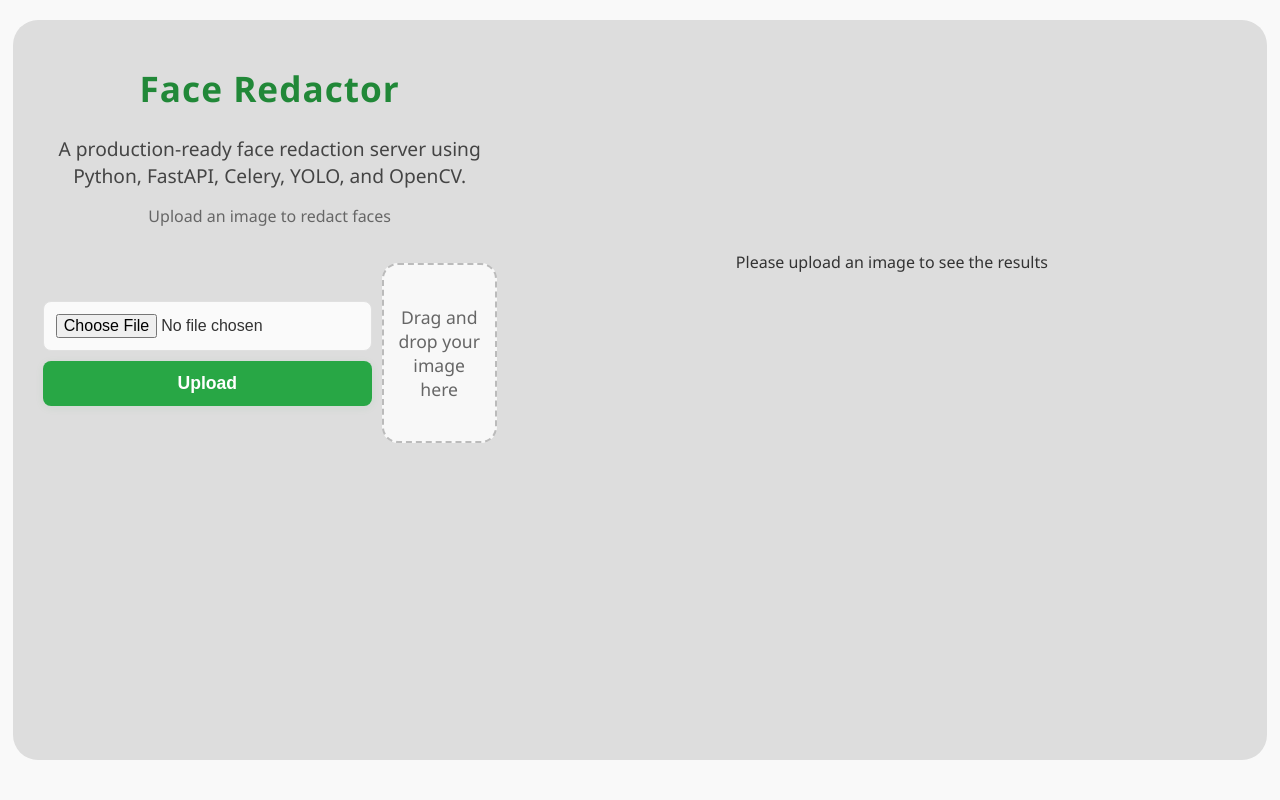
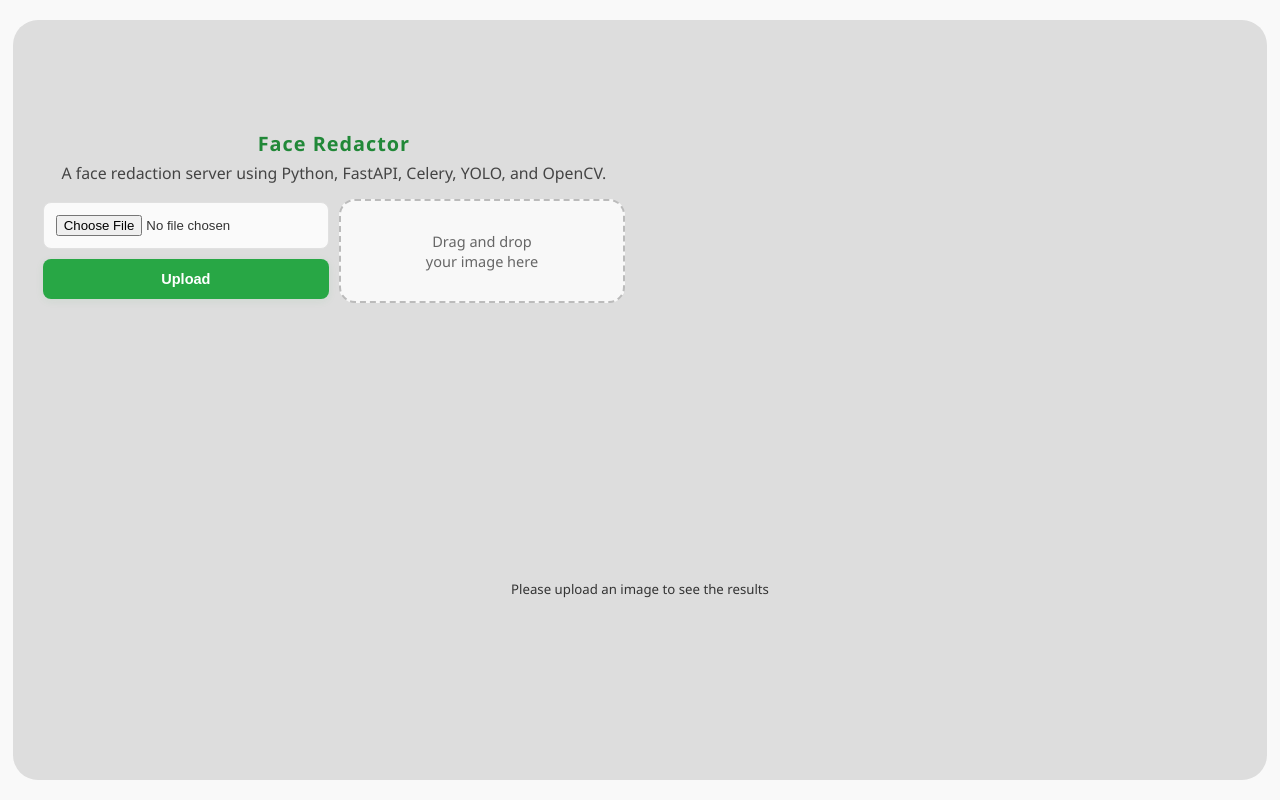
Before and after one commit to niepw/image-uploader-app, a Flask app: page / in a window 1280 px wide. Run offline with Flask 3, Linux system fonts and the light colour scheme.

Commit message:
Update index.html and python programs

```diff
--- a/app.py
+++ /dev/null
@@ -1,28 +0,0 @@
-from flask import Flask, render_template, request, redirect, url_for
-import os
-from werkzeug.utils import secure_filename
-
-app = Flask(__name__)
-UPLOAD_FOLDER = "static/uploads/"
-app.config["UPLOAD_FOLDER"] = UPLOAD_FOLDER
-
-
-@app.route("/", methods=["GET", "POST"])
-def index():
-    if request.method == "POST":
-        file = request.files["image"]
-        if file:
-            filename = secure_filename(file.filename)
-            filepath = os.path.join(app.config["UPLOAD_FOLDER"], filename)
-            file.save(filepath)
-            return render_template("index.html", filename=filename)
-    return render_template("index.html", filename=None)
-
-
-@app.route("/uploads/<filename>")
-def uploaded_file(filename):
-    return redirect(url_for("static", filename=f"uploads/{filename}"), code=301)
-
-
-if __name__ == "__main__":
-    app.run(debug=True)
--- /dev/null
+++ b/main.py
@@ -0,0 +1,59 @@
+from flask import Flask, render_template, request, redirect, url_for
+import os
+from werkzeug.utils import secure_filename
+from utils.redaction_pipline import detect_and_redact_image
+
+app = Flask(__name__)
+UPLOAD_FOLDER = "static/uploaded/"
+# Ensure the upload folder exists
+os.makedirs(UPLOAD_FOLDER, exist_ok=True)
+# Set the upload folder in the app configuration
+app.config["UPLOAD_FOLDER"] = UPLOAD_FOLDER
+
+REDACTED_FOLDER = "static/redacted/"
+# Ensure the redacted folder exists
+os.makedirs(REDACTED_FOLDER, exist_ok=True)
+# Set the redacted folder in the app configuration
+app.config["REDACTED_FOLDER"] = REDACTED_FOLDER
+
+
+@app.route("/", methods=["GET", "POST"])
+def index():
+    if request.method == "POST":
+        file = request.files["image"]
+        if file:
+            # Ensure the filename is unique or sanitized if necessary
+            filename = file.filename
+            filename = filename.replace(" ", "_")
+            filename = filename.replace("/", "_")
+            filename = filename.replace("\\", "_")
+            filename = filename.replace(":", "_")
+            filename = filename.replace("?", "_")
+            filename = filename.replace("*", "_")
+            filename = filename.replace("<", "_")
+            filename = filename.replace(">", "_")
+            filename = filename.replace("|", "_")
+            filename = filename.replace('"', "_")
+            filename = filename.replace("'", "_")
+            filename = filename.replace(".", "_")
+            content = file.read()
+            # Save the original file to the upload folder
+            with open(f"{app.config['UPLOAD_FOLDER']}{filename}", "wb") as f:
+                f.write(content)
+            # Process the image and save the redacted version
+            with open(f"{app.config['REDACTED_FOLDER']}{filename}", "wb") as f:
+                f.write(detect_and_redact_image(content, 0.2))
+            return render_template("index.html", filename=filename)
+
+    # If the request method is GET or if no file was uploaded, render the index page without a filename
+    print("No file uploaded or GET request received.")
+    return render_template("index.html", filename=None)
+
+
+@app.route("/uploads/<filename>")
+def uploaded_file(filename):
+    return redirect(url_for("static", filename=f"uploaded/{filename}"), code=301)
+
+
+if __name__ == "__main__":
+    app.run(debug=True)
--- a/static/css/styles.css
+++ b/static/css/styles.css
@@ -13,22 +13,25 @@
       html,
       body {
         margin: 0;
-          min-height: 100%;
-          min-width: 100%;
         padding: 0;
+        min-height: 100vh;
+        min-width: 100vw;
+        font-size: calc(8pt + 0.2vw);
       }
 
       body {
         font-family: "Segoe UI", Arial, sans-serif;
         background: var(--bg);
         color: #333;
-          margin: 0;
-          padding: 0;
         display: flex;
+        flex: 1;
+        flex-grow: 1;
         flex-direction: column;
         align-items: center;
-          width: 100vw;
-          min-height: 100vh;
+        align-content: center;
+        justify-content: center;
+        justify-items: center;
+        gap: 10px;
       }
 
       * {
@@ -42,93 +45,103 @@
 
       /* container */
       .container-d5fd1d222ba6 {
-          position: relative;
         width: 98%;
+        height: auto;
         background: var(--card-bg);
         border-radius: 25px 25px 25px 25px;
         display: flex;
-          align-items: start;
-          align-content: start;
-          justify-items: start;
-          justify-content: start;
+        align-items: center;
+        align-content: center;
+        justify-items: space-around;
+        justify-content: space-around;
         gap: 10px;
-          margin: 20px auto 40px auto;
+        margin: 20px 20px 20px 20px;
         padding: 10px 10px 10px 10px;
         z-index: 0;
-          flex-direction: row;
+        flex-direction: column;
         flex-wrap: wrap;
         flex-grow: 1;
-          grid-template-rows: 1fr;
-          grid-template-columns: 1fr 1fr;
       }
 
       /* result-section */
       .resultsec-552b99c761ec {
         position: relative;
-          height: 100%;
+        width: 100%;
+        height: auto;
         background: var(--card-bg);
         border-radius: 0px 0px 0px 0px;
-          overflow: hidden;
         display: flex;
         align-items: center;
-          align-content: space-around;
-          justify-content: stretch;
+        align-content: center;
+        justify-items: center;
+        justify-content: center;
         gap: 10px;
         padding: 10px 10px 10px 10px;
         flex-direction: column;
         flex-wrap: wrap;
         flex: 1;
-          flex-grow: 1.5;
-          align-self: center;
+        flex-grow: 2;
+        align-self: start;
       }
 
       /* result-image */
       .resultima-5545caf87891 {
         width: 100%;
+        height: auto;
         background: var(--card-bg);
         border-radius: 0px 0px 0px 0px;
+        display: flex;
+        align-items: center;
+        align-content: center;
+        justify-items: center;
+        justify-content: center;
+        text-align: center;
+        gap: 50px;
         flex: 1;
-          flex-shrink: 0;
-          align-self: start;
-          text-align: center;
+        flex-grow: 1;
+        align-self: center;
+        flex-wrap: wrap;
+        flex-direction: row;
       }
 
       /* result-info */
       .resultinf-554acbf6be9c {
         width: 100%;
-          height: 50%;
+        height: auto;
         background: var(--card-bg);
         border-radius: 0px 0px 0px 0px;
-          flex-shrink: 0;
         align-self: center;
         text-align: center;
+        flex: 1;
+        flex-grow: 1;
       }
 
       /* upload-section */
       .uploadsec-552b6506f74d {
-          width: 80%;
         position: relative;
+        width: 100%;
         height: auto;
         background: var(--card-bg);
         border-radius: 0px 0px 0px 0px;
         overflow: hidden;
         display: flex;
-          align-items: start;
+        align-items: flex-start;
         align-content: space-around;
-          justify-content: start;
+        justify-content: space-around;
         gap: 10px;
         padding: 10px 10px 10px 10px;
-          flex-direction: column;
+        flex-direction: row;
         flex-wrap: wrap;
         flex: 1;
         flex-grow: 1;
-          align-self: center;
+        align-self: flex-start;
       }
 
       /* preview-form */
       .previewfo-552eb8001872 {
         position: relative;
         width: 100%;
+        height: auto;
         background: var(--card-bg);
         border-radius: 0px 0px 0px 0px;
         display: flex;
@@ -157,6 +169,7 @@
       .uploadfor-552b80ba24e9 {
         position: relative;
         width: 100%;
+        height: auto;
         background: var(--card-bg);
         border-radius: 0px 0px 0px 0px;
         display: flex;
@@ -168,26 +181,23 @@
         flex-direction: row;
         flex-wrap: wrap;
         flex: 1;
+        flex-grow: 1;
         align-self: center;
       }
 
       /* drop-zone */
       .dropzone-552e5f425c8b {
-          height: 100%;
         background: var(--card-bg);
         border-radius: 0px 0px 0px 0px;
         flex: 1;
-          flex-shrink: 0;
         align-self: center;
       }
 
       /* select-zone */
       .selectzon-552e6f87da12 {
-          height: 100%;
         background: var(--card-bg);
         border-radius: 0px 0px 0px 0px;
         flex: 1;
-          flex-shrink: 0;
         align-self: center;
       }
 
@@ -197,20 +207,21 @@
         height: auto;
         background: var(--card-bg);
         border-radius: 0px 0px 0px 0px;
-          flex-shrink: 0;
         align-self: center;
       }
 
       h1 {
         text-align: center;
         color: var(--primary-dark);
-          font-size: 2.2rem;
+        font-size: 1.5rem;
         letter-spacing: 1px;
+        margin: 5px 0 5px 0;
       }
 
       h2,
       h3 {
         text-align: center;
+        margin: 5px 0 5px 0;
       }
 
       h2 {
@@ -228,7 +239,7 @@
       #drop-zone {
         border-radius: var(--radius);
         background: #f8f8f8;
-          padding: 40px 10px;
+        padding: 30px 40px;
         border: 2.5px dashed #bbb;
         text-align: center;
         color: #666;
@@ -244,14 +255,14 @@
         color: var(--primary-dark);
       }
 
-      #upload-form {
+      #upload {
         display: flex;
         flex-direction: column;
         align-items: stretch;
         gap: 10px;
       }
 
-      #upload-form input[type="file"] {
+      #upload input[type="file"] {
         border: 1px solid var(--border);
         padding: 12px;
         border-radius: 8px;
@@ -260,12 +271,12 @@
         transition: border-color var(--transition);
       }
 
-      #upload-form input[type="file"]:focus {
+      #upload input[type="file"]:focus {
         border-color: var(--primary);
         outline: none;
       }
 
-      #upload-form input[type="submit"] {
+      #upload input[type="submit"] {
         padding: 12px 0;
         background: var(--primary);
         color: #fff;
--- a/static/js/drag-and-drop.js
+++ b/static/js/drag-and-drop.js
@@ -1,5 +1,26 @@
+const preview = document.getElementById("preview");
 const dropZone = document.getElementById("drop-zone");
 const fileInput = document.getElementById("fileInput");
+
+if (fileInput) {
+    // Add an event listener to handle file selection and drag-and-drop functionality
+    fileInput.addEventListener("change", function () {
+        preview.innerHTML = ""; // Clear previous preview
+        const file = this.files[0];
+
+        if (file && file.type.startsWith("image/")) {
+            const reader = new FileReader();
+
+            reader.onload = function (e) {
+                const img = document.createElement("img");
+                img.src = e.target.result;
+                img.alt = "Image Preview";
+                preview.appendChild(img);
+            };
+            reader.readAsDataURL(file);
+        }
+    });
+}
 
 dropZone.addEventListener("dragover", (e) => {
     e.preventDefault();
@@ -17,7 +38,12 @@ dropZone.addEventListener("drop", (e) => {
 
     if (files.length > 0) {
         fileInput.files = files;
-        document.getElementById("upload-form").submit();
+        // Simulate a change event to trigger the file input's change handler
+        // This is necessary to ensure the file input's change event is fired
+        fileInput.dispatchEvent(new Event("change"));
+        // Or trigger the form submission
+        // This will submit the form and send the file to the server
+        //document.getElementById("upload").submit();
     }
 });
 
--- a/templates/index.html
+++ b/templates/index.html
@@ -3,44 +3,42 @@
   <head>
     <title>Image Upload App</title>
     <meta name="viewport" content="width=device-width, initial-scale=1" />
-    <link rel="stylesheet" href={{url_for('static', filename='css/styles.css')}}>
+    <link rel="stylesheet" href={{url_for('static',
+    filename='css/styles.css')}}>
   </head>
   <body>
     <!-- frame: container -->
     <div class="frame container-d5fd1d222ba6">
       <!-- frame: upload-section -->
       <div class="frame uploadsec-552b6506f74d">
-        <!-- rect: title -->
-        <div class="shape rect title-5549647249e3">
-          <h1>Face Redactor</h1>
-          <h2>
-            A production-ready face redaction server using Python, FastAPI,
-            Celery, YOLO, and OpenCV.
-          </h2>
-          <h3>Upload an image to redact faces</h3>
-        </div>
         <!-- frame: upload-form -->
         <div class="frame uploadfor-552b80ba24e9">
+          <!-- rect: title -->
+          <div class="shape rect title-5549647249e3">
+            <h1>Face Redactor</h1>
+            <h2>
+              A face redaction server using Python, FastAPI, Celery, YOLO, and
+              OpenCV.
+            </h2>
+          </div>
           <!-- rect: select-zone -->
           <div class="shape rect selectzon-552e6f87da12">
             <div id="upload-form">
-              <form
-                id="upload-form"
-                method="POST"
-                enctype="multipart/form-data"
-              >
+              <form id="upload" method="POST" enctype="multipart/form-data">
                 <input
                   type="file"
                   name="image"
                   id="fileInput"
                   accept="image/*"
-                /><input type="submit" value="Upload" />
+                  autocomplete="off"
+                />
+                <input type="submit" value="Upload" />
               </form>
             </div>
           </div>
           <!-- rect: drop-zone -->
           <div class="shape rect dropzone-552e5f425c8b">
-            <div id="drop-zone">Drag and drop your image here</div>
+            <div id="drop-zone">Drag and drop<br>your image here</div>
           </div>
         </div>
         <!-- frame: preview-form -->
@@ -62,7 +60,11 @@
         <div class="shape rect resultima-5545caf87891">
           <img
             class="uploaded-image"
-            src="{{ url_for('static', filename='uploads/' + filename) }}"
+            src="{{ url_for('static', filename='uploaded/' + filename) }}"
+          />
+          <img
+            class="redacted-image"
+            src="{{ url_for('static', filename='redacted/' + filename) }}"
           />
         </div>
         {% else %}
@@ -72,30 +74,6 @@
         {% endif %}
       </div>
     </div>
-    </body>
     <script src="{{url_for('static', filename='js/drag-and-drop.js')}}"></script>
-    <script>
-      const preview = document.getElementById("preview");
-
-      if (fileInput) {
-        fileInput.addEventListener("change", function () {
-          preview.innerHTML = ""; // Clear previous preview
-          const file = this.files[0];
-
-          if (file && file.type.startsWith("image/")) {
-            const reader = new FileReader();
-
-            reader.onload = function (e) {
-              const img = document.createElement("img");
-              img.src = e.target.result;
-              img.style.maxWidth = "400px";
-              img.style.marginTop = "20px";
-              preview.appendChild(img);
-            };
-            reader.readAsDataURL(file);
-          }
-        });
-      }
-    </script>
-  </html>
+  </body>
 </html>
```
Also changed, not shown: other parts of static/css/styles.css (+17 -8 lines), config.py (added, +15 -0 lines), requirements.txt (+5 -2 lines), utils/detection.py (added, +47 -0 lines), utils/redaction.py (added, +41 -0 lines), utils/redaction_pipline.py (added, +24 -0 lines), 1 other file. Lines whose indentation alone changed are shown as unchanged.
